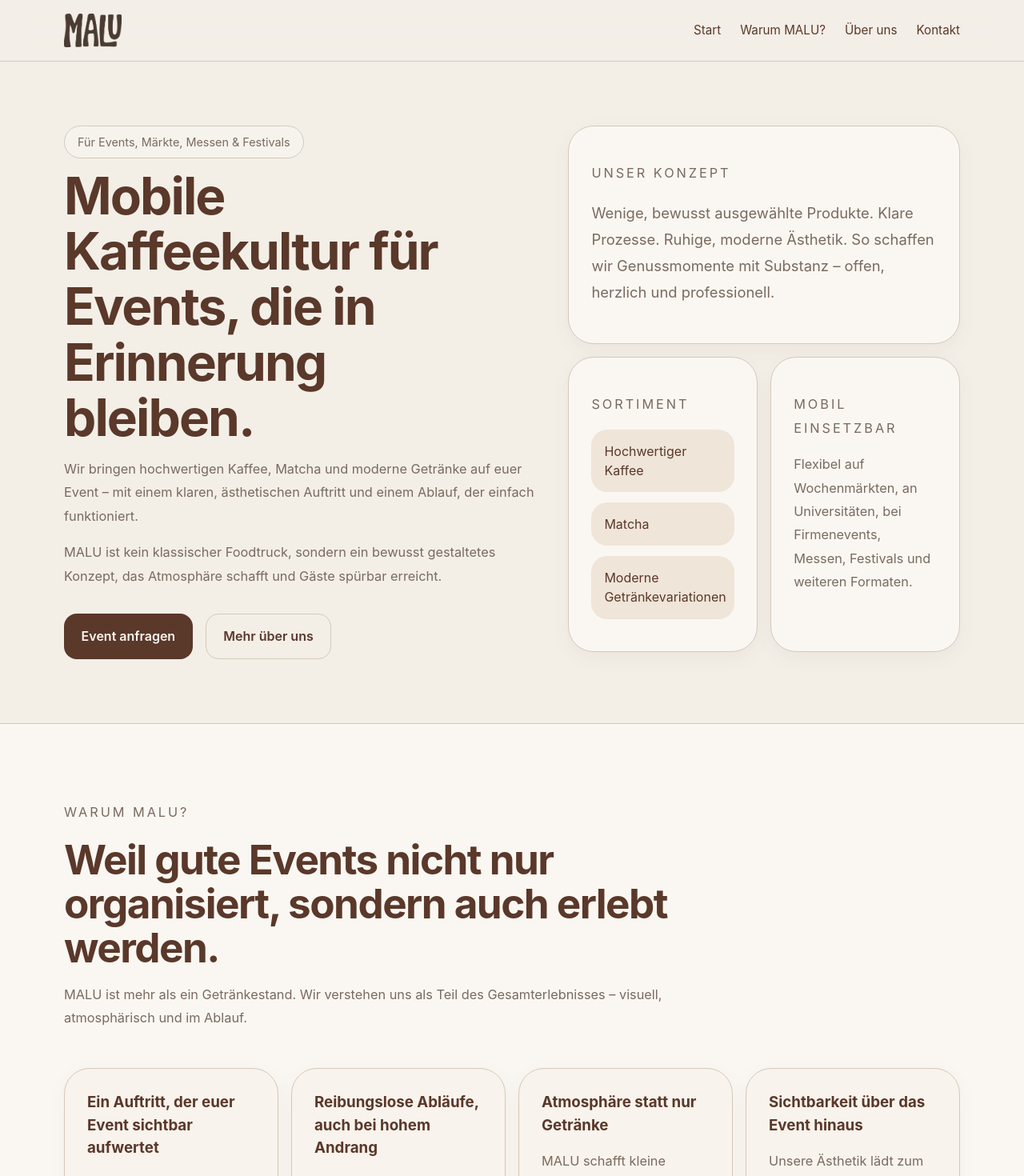
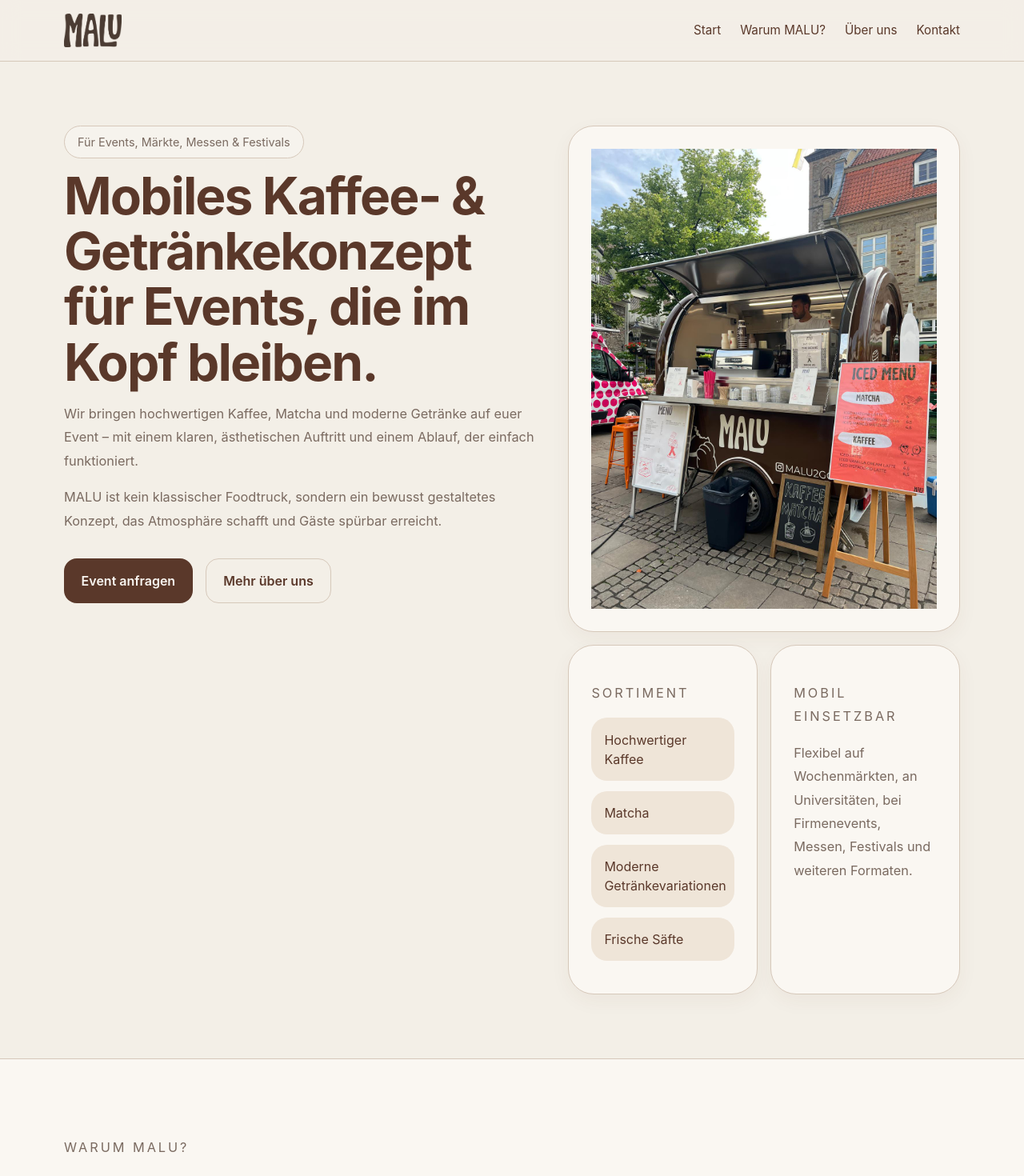
Before and after one commit to malu-website/malu-website, a React (Vite) app: page / in a window 1280 px wide. Shown: the top 1470 px of the page at 80% size. Built offline with nearby package versions, Linux system fonts and the light colour scheme.

Commit message:
Update App.jsx

```diff
--- a/App.jsx
+++ b/App.jsx
@@ -3,7 +3,7 @@
 
 const benefits = [
   {
-    title: 'Ein Auftritt, der euer Event sichtbar aufwertet',
+    title: 'Hochwertiger Auftritt, der euer Event sichtbar aufwertet',
     text: 'Unser reduziertes, modernes Design fügt sich nahtlos in hochwertige Formate ein und wirkt bewusst ruhiger und klarer als klassische Foodtrucks.',
   },
   {
@@ -31,7 +31,8 @@
 const offerings = [
   'Hochwertiger Kaffee',
   'Matcha',
-  'Moderne Getränkevariationen'
+  'Moderne Getränkevariationen',
+  'Frische Säfte',
 ]
 
 const targetGroups = [
@@ -62,7 +63,6 @@
 
       <main>
 
-        {/* HERO (UPGRADED) */}
         <section id="start" className="hero-section">
           <div className="container hero-grid">
             <div className="hero-copy">
@@ -72,7 +72,7 @@
               </span>
 
               <h1>
-                Mobile Kaffeekultur für Events, die in Erinnerung bleiben.
+                Mobiles Kaffee- & Getränkekonzept für Events, die im Kopf bleiben.
               </h1>
 
               <p className="lead">
@@ -103,13 +103,13 @@
             </div>
 
             <div className="hero-cards">
-              <article className="card card-highlight card-span-2">
-                <p className="section-label">Unser Konzept</p>
-                <p>
-                  Wenige, bewusst ausgewählte Produkte. Klare Prozesse. Ruhige, moderne
-                  Ästhetik. So schaffen wir Genussmomente mit Substanz – offen, herzlich und
-                  professionell.
-                </p>
+
+              <article className="card card-span-2 image-card">
+                <img
+                  src={hero}
+                  alt="MALU mobiles Kaffee Konzept"
+                  className="hero-image"
+                />
               </article>
 
               <article className="card">
@@ -124,15 +124,15 @@
               <article className="card">
                 <p className="section-label">Mobil einsetzbar</p>
                 <p>
-                  Flexibel auf Wochenmärkten, an Universitäten, bei Firmenevents, Messen,
-                  Festivals und weiteren Formaten.
+                  Flexibel auf Wochenmärkten, an Universitäten, bei Firmenevents,
+                  Messen, Festivals und weiteren Formaten.
                 </p>
               </article>
+
             </div>
           </div>
         </section>
 
-        {/* WARUM MALU */}
         <section id="warum-malu" className="section section-white">
           <div className="container">
             <div className="section-intro max-width-text">
@@ -159,7 +159,6 @@
           </div>
         </section>
 
-        {/* WERTE + ZIELGRUPPE */}
         <section className="section">
           <div className="container two-column-layout">
 
@@ -190,7 +189,6 @@
           </div>
         </section>
 
-        {/* ÜBER UNS */}
         <section id="ueber-uns" className="section section-alt">
           <div className="container two-column-layout">
 
@@ -230,7 +228,6 @@
           </div>
         </section>
 
-        {/* CTA */}
         <section className="section">
           <div className="container">
             <article className="card callout-card">
```
